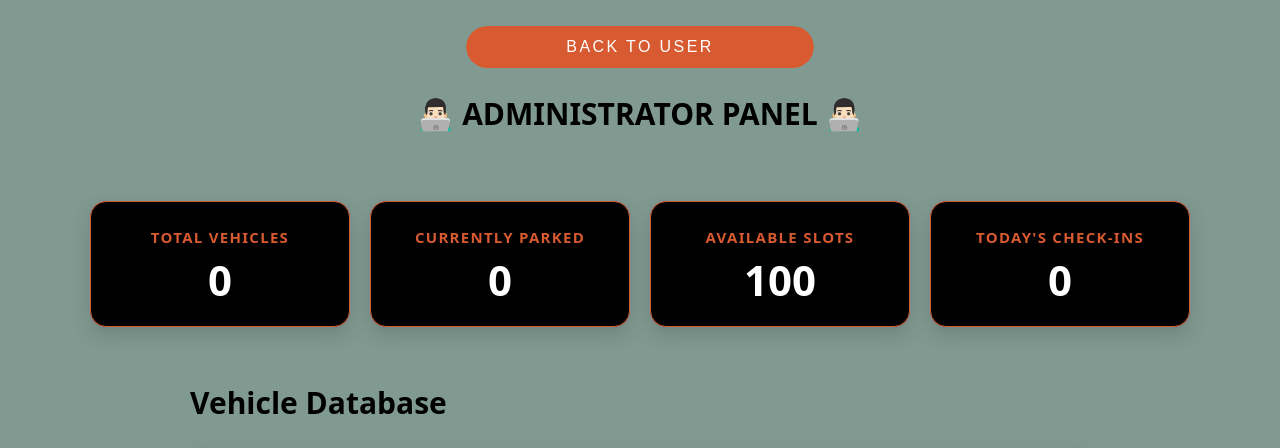
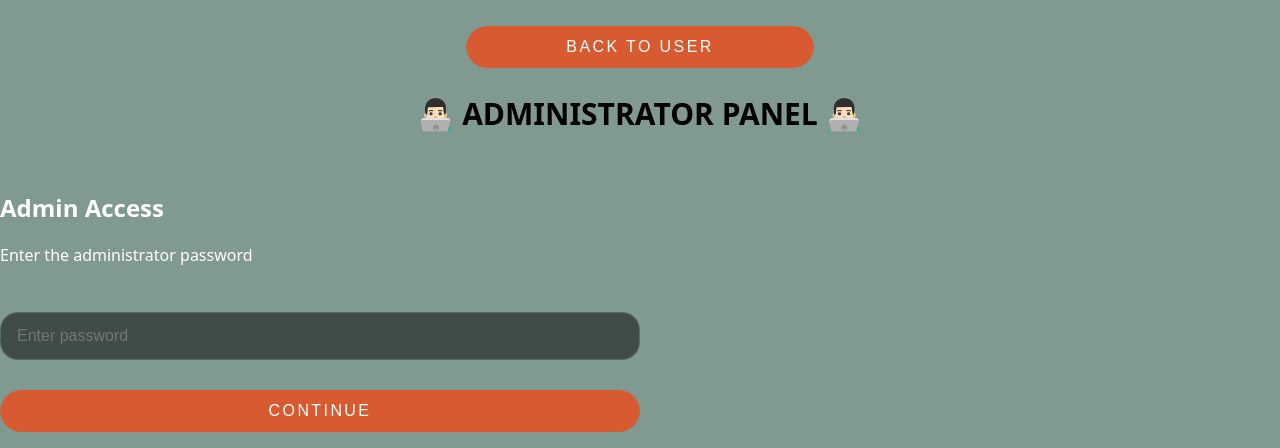
Before and after one commit to ak-junior3339/ParkX-Next-Generation-Smart-Parking-v2, a FastAPI app: page /admincontent in a window 1280 px wide. Shown: the part 237-685 px from the top of the page. Run offline with FastAPI, Linux system fonts and the light colour scheme; data that the repository does not hold is empty.

Commit message:
Changing admin login logic

```diff
--- a/templates/adminContent.html
+++ b/templates/adminContent.html
@@ -17,6 +17,33 @@
         <h2 style="color: black;font-size: 30px;"> 👨🏻‍💻 ADMINISTRATOR PANEL 👨🏻‍💻</h2>
     </header>
 </div>
+<div id="adminLogin" class="admin-login">
+
+    <div class="login-card">
+
+        <h2>Admin Access</h2>
+
+        <p>Enter the administrator password</p>
+
+        <input
+            type="password"
+            id="adminPassword"
+            placeholder="Enter password"
+        >
+
+        <button
+            type="button"
+            id="adminLoginButton"
+        >
+            Continue
+        </button>
+
+        <p id="loginError"></p>
+
+    </div>
+
+</div>
+<div id="adminDashboard" style="display: none;">
     <div class="dashboard-stats">
 
         <div class="stat-card">
@@ -62,11 +89,71 @@
             </tbody>
         </table>
     </div>
+</div>
 <script>
-    window.addEventListener("DOMContentLoaded", async function () {
+    const adminLoginButton = document.getElementById("adminLoginButton");
+
+adminLoginButton.addEventListener("click", async function () {
+
+    const password = document.getElementById("adminPassword").value;
+
+    if (!password) {
+        document.getElementById("loginError").textContent =
+            "Please enter the password.";
+        return;
+    }
+
+    try {
+
+        const formData = new FormData();
+
+        formData.append("password", password);
+
+        const response = await fetch("/admin-login", {
+            method: "POST",
+            body: formData
+        });
+
+        const data = await response.json();
+
+        if (data.success) {
+
+            // Hide login
+            document.getElementById("adminLogin").style.display = "none";
+
+            // Show dashboard
+            document.getElementById("adminDashboard").style.display = "block";
+
+            // Load dashboard Data
+            loadDashboardData();
+
+        } else {
+
+            document.getElementById("loginError").textContent =
+                data.message;
+
+        }
+
+    } catch (error) {
+
+        console.error("Login error:", error);
+
+        document.getElementById("loginError").textContent =
+            "Unable to verify password.";
+
+    }
+
+});
+async function loadDashboardData() {
+
+    // ==========================
+    // Vehicle Data
+    // ==========================
+
     const Vbody = document.getElementById("vehicleBody");
 
     try {
+
         const responseV = await fetch("/vehicleData", {
             method: "GET"
         });
@@ -74,6 +161,7 @@
         const dataV = await responseV.json();
 
         dataV.forEach(vehicle => {
+
             const trElement = document.createElement("tr");
 
             trElement.innerHTML = `
@@ -84,14 +172,22 @@
 
             Vbody.appendChild(trElement);
         });
+
     } catch (error) {
+
         console.error("Error fetching vehicle data:", error);
+
     }
-    });
-    window.addEventListener("DOMContentLoaded", async function () {
+
+
+    // ==========================
+    // Parking Data
+    // ==========================
+
     const Pbody = document.getElementById("parkingBody");
 
     try {
+
         const responseP = await fetch("/parkingData", {
             method: "GET"
         });
@@ -99,6 +195,7 @@
         const dataP = await responseP.json();
 
         dataP.forEach(parking => {
+
             const trElement = document.createElement("tr");
 
             trElement.innerHTML = `
@@ -111,28 +208,114 @@
 
             Pbody.appendChild(trElement);
         });
+
     } catch (error) {
-            console.error("Error fetching vehicle data:", error);
+
+        console.error("Error fetching parking data:", error);
+
     }
-    });
-    window.addEventListener("DOMContentLoaded", async function () {
+
+
+    // ==========================
+    // Dashboard Statistics
+    // ==========================
+
     try {
+
         const Dresponse = await fetch("/dashstats", {
             method: "GET"
         });
 
         const data = await Dresponse.json();
-            document.getElementById("totalVehicles").textContent =data.total_vehicles;
 
-            document.getElementById("currentlyParked").textContent = data.currently_parked
+        document.getElementById("totalVehicles").textContent =
+            data.total_vehicles;
 
-            document.getElementById("availableVehicles").textContent = data.available
+        document.getElementById("currentlyParked").textContent =
+            data.currently_parked;
 
-            document.getElementById("todayCheckins").textContent = data.today_checkins
+        document.getElementById("availableVehicles").textContent =
+            data.available;
+
+        document.getElementById("todayCheckins").textContent =
+            data.today_checkins;
+
     } catch (error) {
-            console.error("Error fetching vehicle data:", error);
+
+        console.error("Error fetching dashboard stats:", error);
+
     }
-    });
+}
+    // window.addEventListener("DOMContentLoaded", async function () {
+    //     const Vbody = document.getElementById("vehicleBody");
+
+    //     try {
+    //         const responseV = await fetch("/vehicleData", {
+    //             method: "GET"
+    //         });
+
+    //         const dataV = await responseV.json();
+
+    //         dataV.forEach(vehicle => {
+    //             const trElement = document.createElement("tr");
+
+    //             trElement.innerHTML = `
+    //                 <td>${vehicle.id}</td>
+    //                 <td>${vehicle.plate_number}</td>
+    //                 <td>${vehicle.vehicle_type}</td>
+    //             `;
+
+    //             Vbody.appendChild(trElement);
+    //         });
+    //     } catch (error) {
+    //         console.error("Error fetching vehicle data:", error);
+    //     }
+    // });
+    // window.addEventListener("DOMContentLoaded", async function () {
+    //     const Pbody = document.getElementById("parkingBody");
+
+    //     try {
+    //         const responseP = await fetch("/parkingData", {
+    //             method: "GET"
+    //         });
+
+    //         const dataP = await responseP.json();
+
+    //         dataP.forEach(parking => {
+    //             const trElement = document.createElement("tr");
+
+    //             trElement.innerHTML = `
+    //                 <td>${parking.id}</td>
+    //                 <td>${parking.vehicle_id}</td>
+    //                 <td>${parking.check_in_time}</td>
+    //                 <td>${parking.check_out_time}</td>
+    //                 <td>${parking.status}</td>
+    //             `;
+
+    //             Pbody.appendChild(trElement);
+    //         });
+    //     } catch (error) {
+    //         console.error("Error fetching vehicle data:", error);
+    //     }
+    // });
+    // window.addEventListener("DOMContentLoaded", async function () {
+    //     try {
+    //         const Dresponse = await fetch("/dashstats", {
+    //             method: "GET"
+    //         });
+
+    //         const data = await Dresponse.json();
+    //         document.getElementById("totalVehicles").textContent =data.total_vehicles;
+
+    //         document.getElementById("currentlyParked").textContent = data.currently_parked
+
+    //         document.getElementById("availableVehicles").textContent = data.available
+
+    //         document.getElementById("todayCheckins").textContent = data.today_checkins
+    //     } catch (error) {
+    //         console.error("Error fetching vehicle data:", error);
+    //     }
+    // });
 </script>
 </body>
 </html>
```
Lines whose indentation alone changed are shown as unchanged.
